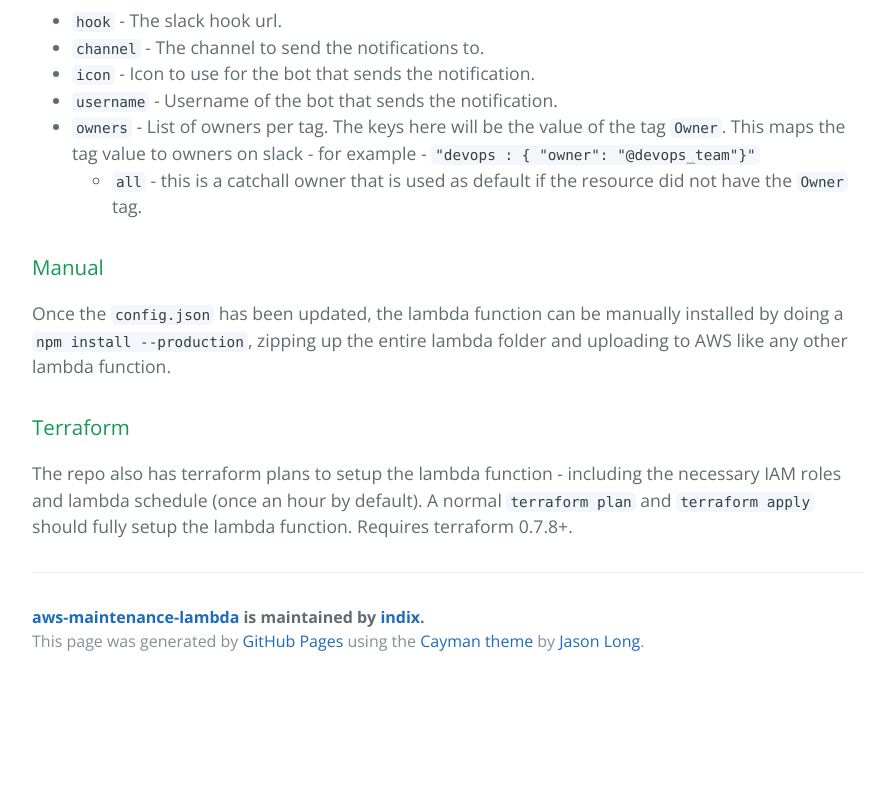
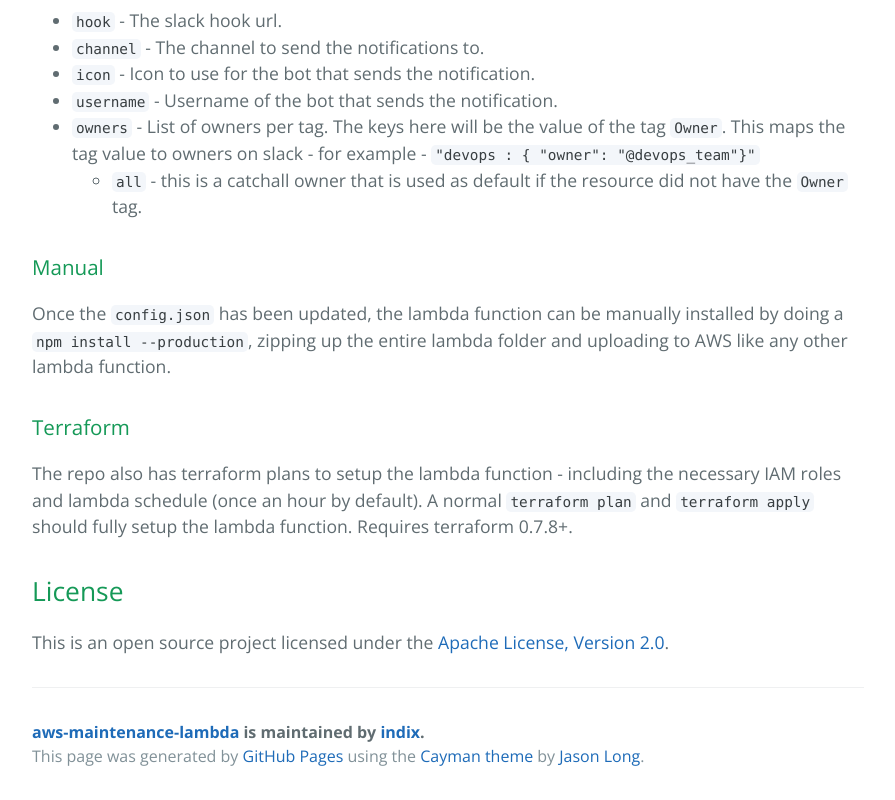
Before and after one commit to indix/aws-maintenance-lambda, a plain HTML site: page index.html in a window 1280 px wide. Shown: the part 974-1774 px from the top of the page, without its empty margins (192-1087 px from the left). Before the commit the page ends 1659 px from the top, so only its background shows below. Drawn offline with nearby package versions, Linux system fonts and the light colour scheme.

```diff
--- a/index.html
+++ b/index.html
@@ -67,6 +67,11 @@
 
 <p>The repo also has terraform plans to setup the lambda function - including the necessary IAM roles and lambda schedule (once an hour by default). A normal <code>terraform plan</code> and <code>terraform apply</code> should fully setup the lambda function. Requires  terraform 0.7.8+.</p>
 
+<h2>
+<a id="license" class="anchor" href="#license" aria-hidden="true"><span aria-hidden="true" class="octicon octicon-link"></span></a>License</h2>
+
+<p>This is an open source project licensed under the <a href="https://www.apache.org/licenses/LICENSE-2.0">Apache License, Version 2.0</a>.</p>
+
       <footer class="site-footer">
         <span class="site-footer-owner"><a href="https://github.com/indix/aws-maintenance-lambda">aws-maintenance-lambda</a> is maintained by <a href="https://github.com/indix">indix</a>.</span>
 
```
Also changed, not shown: params.json (+1 -1 lines).
